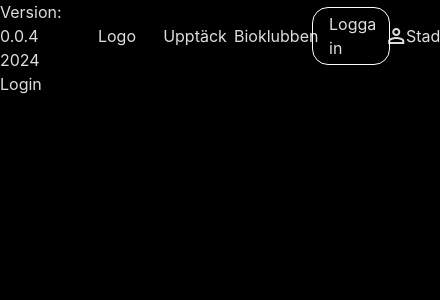
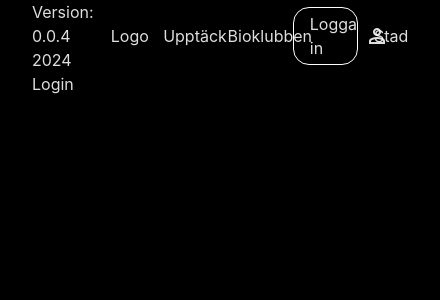
Before and after one commit to rasmus-bremholm/movieTime, a Vue app: page /login in a window 390 px wide. Shown: the top 300 px of the page, 440 px wide, since content can reach past the window. Built offline with nearby package versions, Linux system fonts and the light colour scheme; no server answers.

Commit message:
Media Query

```diff
--- a/src/style.css
+++ b/src/style.css
@@ -48,3 +48,9 @@ li {
 #app {
 	margin: 0 auto;
 }
+
+@media (max-width: 1024px) {
+	#app {
+		padding: 0 2rem;
+	}
+}
```
